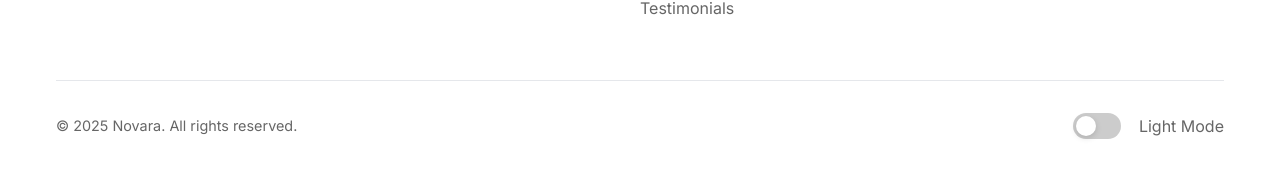
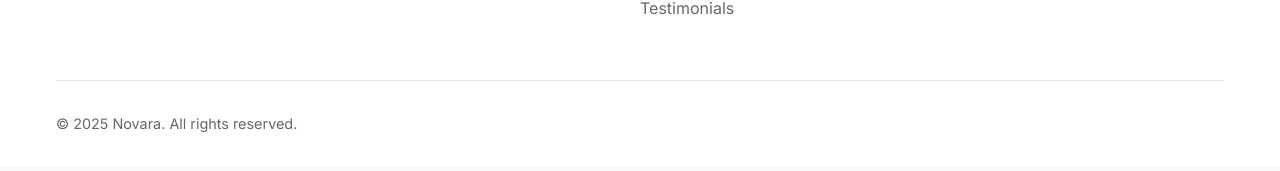
Before and after one commit to 110646/Novara, a Django app: page /contact/ in a window 1280 px wide. Shown: the part 1312-1483 px from the top of the page. After the commit the page ends 1444 px from the top, so only its background shows below. Run offline with Django 4.2, Linux system fonts and the light colour scheme; some libraries are stand-ins or nearby versions.

Commit message:
removed dark mode

```diff
--- a/templates/base.html
+++ b/templates/base.html
@@ -241,13 +241,6 @@
       </div>
       <div class="footer-bottom" style="display: flex; justify-content: space-between; align-items: center;">
         <p>&copy; 2025 Novara. All rights reserved.</p>
-        <div class="theme-toggle-wrapper">
-          <label class="theme-switch">
-            <input type="checkbox" id="theme-toggle">
-            <span class="slider"></span>
-          </label>
-          <span id="theme-label" style="margin-left: 10px; font-size: 1rem; color: var(--text-secondary);">Light Mode</span>
-        </div>
       </div>
     </div>
   </footer>
@@ -409,59 +402,6 @@
         font-size: 1.1rem;
       }
     }
-    .theme-toggle-wrapper {
-      display: flex;
-      align-items: center;
-      gap: 0.5rem;
-    }
-    .theme-switch {
-      position: relative;
-      display: inline-block;
-      width: 48px;
-      height: 26px;
-    }
-    .theme-switch input {
-      opacity: 0;
-      width: 0;
-      height: 0;
-    }
-    .slider {
-      position: absolute;
-      cursor: pointer;
-      top: 0;
-      left: 0;
-      right: 0;
-      bottom: 0;
-      background-color: #ccc;
-      transition: .4s;
-      border-radius: 26px;
-    }
-    .slider:before {
-      position: absolute;
-      content: "";
-      height: 20px;
-      width: 20px;
-      left: 3px;
-      bottom: 3px;
-      background-color: white;
-      transition: .4s;
-      border-radius: 50%;
-      box-shadow: 0 2px 6px rgba(0,0,0,0.15);
-    }
-    input:checked + .slider {
-      background-color: #222;
-    }
-    input:checked + .slider:before {
-      transform: translateX(22px);
-      background-color: #FFD700;
-    }
-    .side-nav-links a,
-    .side-nav-links a:visited,
-    .side-nav-links a:active {
-      text-decoration: none !important;
-      outline: none;
-      box-shadow: none;
-    }
   </style>
   <script>
     const hamburgerBtn = document.getElementById('hamburgerBtn');
@@ -505,34 +445,6 @@
     });
   </script>
   <script>
-    // Theme toggle logic
-    const themeToggle = document.getElementById('theme-toggle');
-    const themeLabel = document.getElementById('theme-label');
-    const prefersDark = window.matchMedia && window.matchMedia('(prefers-color-scheme: dark)').matches;
-    function setTheme(dark) {
-      if (dark) {
-        document.body.classList.add('dark-mode');
-        themeLabel.textContent = 'Dark Mode';
-      } else {
-        document.body.classList.remove('dark-mode');
-        themeLabel.textContent = 'Light Mode';
-      }
-    }
-    // On load, check localStorage or system preference
-    (function() {
-      let dark = localStorage.getItem('theme') === 'dark';
-      if (localStorage.getItem('theme') === null) {
-        dark = prefersDark;
-      }
-      setTheme(dark);
-      themeToggle.checked = dark;
-    })();
-    themeToggle.addEventListener('change', function() {
-      setTheme(this.checked);
-      localStorage.setItem('theme', this.checked ? 'dark' : 'light');
-    });
-  </script>
-  <script>
     // Home link behavior: scroll to top if on home page, reload if on other pages
     document.addEventListener('DOMContentLoaded', function() {
       const homeLinks = [
```
